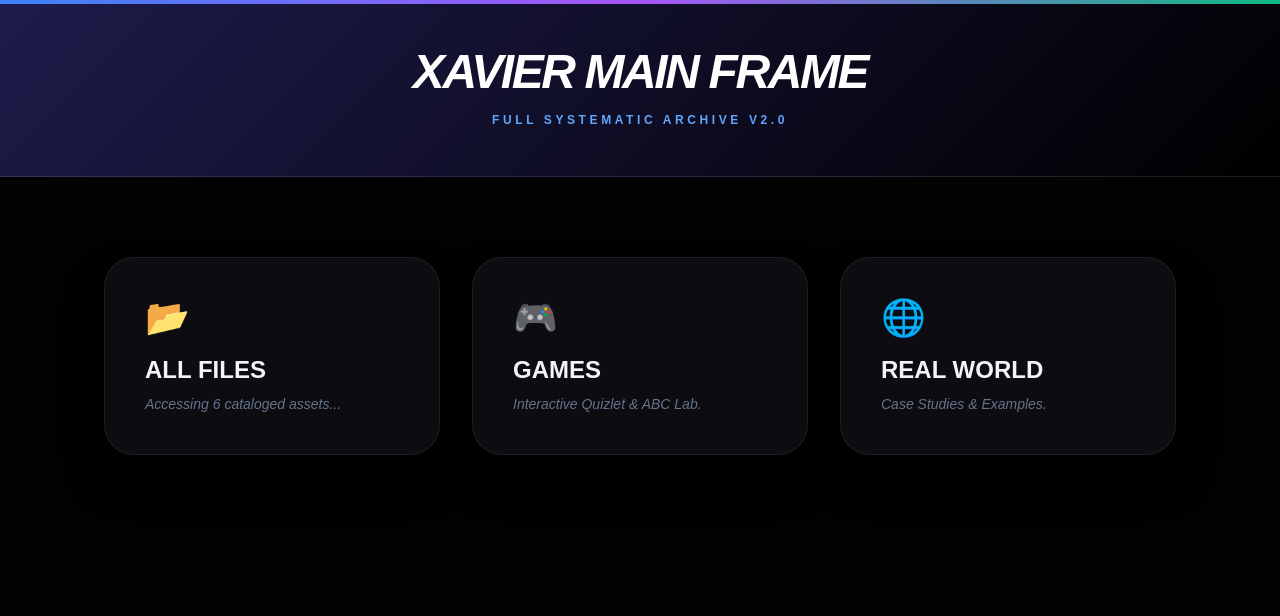
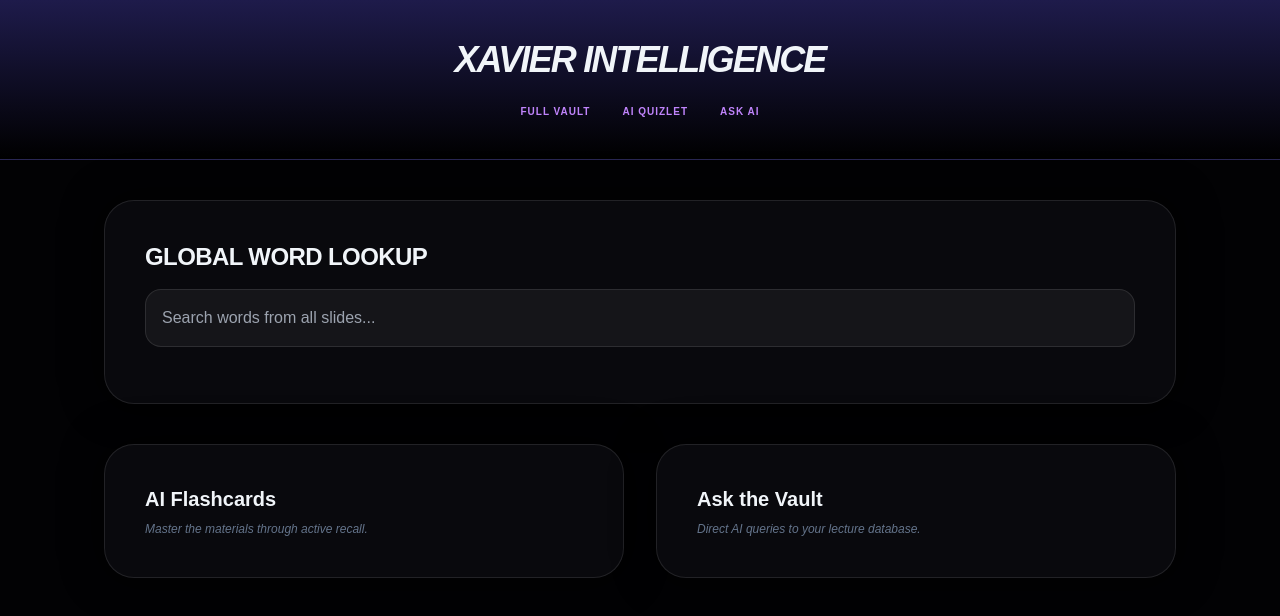
Before and after one commit to afriyieasamoah12-bit/xavier-archive, a React (Vite) app: page / in a window 1280 px wide. Shown: the top 616 px of the page. Built offline with nearby package versions, Linux system fonts and the light colour scheme.

Commit message:
Integrated AI Search, Global Quizlet, and AI Tutor interface

```diff
--- a/src/App.jsx
+++ b/src/App.jsx
@@ -2,105 +2,109 @@ import React, { useState } from 'react';
 
 const XavierVault = () => {
   const [activeCourse, setActiveCourse] = useState('home');
+  const [searchTerm, setSearchTerm] = useState('');
   const [quizIndex, setQuizIndex] = useState(0);
   const [showAnswer, setShowAnswer] = useState(false);
+  const [aiQuery, setAiQuery] = useState('');
+  const [aiResponse, setAiResponse] = useState('Waiting for query...');
 
-  const flashcards = [
-    { q: "What is Cross-Tabulation?", a: "Analyzing the relationship between two variables (e.g., Fan Age vs. Ticket Type)." },
-    { q: "What is a Sales Quota?", a: "A performance goal assigned to a marketing unit or salesperson." },
-    { q: "What is 'Laddering'?", a: "A probing technique to find the root values of a consumer." }
+  // DATABASE: This is where we index your words and link them to lectures
+  const lectureDatabase = [
+    { word: "Cross-Tabulation", lecture: "13 - MKTG 302 (Reds Data)", def: "Analyzing two variables together." },
+    { word: "Sales Quota", lecture: "Sales Management Ch. 1", def: "Performance goals for sales units." },
+    { word: "Laddering", lecture: "5 - MKTG 302 (Probing)", def: "Finding deep consumer values." },
+    { word: "Secondary Data", lecture: "3 - MKTG 302", def: "Data previously gathered for other purposes." },
+    { word: "Causal Research", lecture: "9 - MKTG 302", def: "Determining cause-and-effect relationships." },
+    { word: "Integrative Negotiation", lecture: "Week 3 MGMT 312", def: "Win-win negotiation strategy." },
+    { word: "Sampling Error", lecture: "12 - MKTG 302", def: "Difference between sample result and population truth." }
   ];
 
-  const files = [
-    { name: "13 - MKTG 302 - Reds Data Analysis", path: "13 - MKTG 302 - (Reds) Prepping, Analyzing, and Interpreting Data.pptx", type: "PPTX" },
-    { name: "Sales Management Ch. 1", path: "Sales Management Ch. 1 - F25.pptx", type: "PPTX" },
-    { name: "Sales Management Ch. 10", path: "Sales Management Ch. 10 - F25.pptx", type: "PPTX" },
-    { name: "Elevator Pitch (College Students)", path: "1_Elevator Pitch (College Students) 9-2025.pdf", type: "PDF" },
-    { name: "Negotiation - Integrative & Persuasion", path: "Week_3_Materials___Integrative_Negotiation_and_Persuasion_export.zip", type: "ZIP" },
-    { name: "MKTG 302 - Sampling & Errors", path: "11 - MKTG 302 - Sampling.pptx", type: "PPTX" }
-  ];
+  const filteredSearch = lectureDatabase.filter(item =>
+    item.word.toLowerCase().includes(searchTerm.toLowerCase())
+  );
 
-  const smokeGlass = {
-    background: 'rgba(15, 15, 20, 0.85)',
-    backdropFilter: 'blur(40px)',
-    borderRadius: '30px',
-    border: '1px solid rgba(255, 255, 255, 0.08)',
-    boxShadow: '0 25px 50px -12px rgba(0, 0, 0, 1)'
+  const handleAiAsk = () => {
+    const found = lectureDatabase.find(item => aiQuery.toLowerCase().includes(item.word.toLowerCase()));
+    setAiResponse(found ? `According to ${found.lecture}: ${found.def}` : "Searching my local archive... Try asking about Quotas, Reds Data, or Sampling.");
   };
 
+  const smokeGlass = { background: 'rgba(10, 10, 15, 0.9)', backdropFilter: 'blur(40px)', borderRadius: '30px', border: '1px solid rgba(255,255,255,0.1)', boxShadow: '0 0 40px rgba(0,0,0,1)' };
+
   return (
-    <div style={{ backgroundColor: '#020203', minHeight: '100vh', color: '#f1f5f9', fontFamily: 'sans-serif' }}>
-      <nav style={{ background: 'linear-gradient(135deg, #1e1b4b 0%, #000000 100%)' }} className="p-12 text-center border-b border-white/10 relative">
-        <div className="absolute top-0 left-0 w-full h-1 bg-gradient-to-r from-blue-500 via-purple-500 to-emerald-500"></div>
-        <h1 className="text-5xl font-black italic tracking-tighter text-white" onClick={() => setActiveCourse('home')}>XAVIER MAIN FRAME</h1>
-        <p className="text-blue-400 text-xs font-bold mt-4 uppercase tracking-[0.3em]">Full Systematic Archive v2.0</p>
+    <div style={{ backgroundColor: '#020204', minHeight: '100vh', color: '#f1f5f9', fontFamily: 'sans-serif' }}>
+      <nav style={{ background: 'linear-gradient(to bottom, #1e1b4b, #000000)' }} className="p-10 border-b border-white/5">
+        <h1 className="text-4xl font-black italic tracking-tighter text-center" onClick={() => setActiveCourse('home')}>XAVIER INTELLIGENCE</h1>
+        <div className="flex justify-center gap-8 mt-6 text-[10px] font-bold uppercase tracking-widest text-purple-400">
+          <span className="cursor-pointer hover:text-white" onClick={() => setActiveCourse('lectures')}>Full Vault</span>
+          <span className="cursor-pointer hover:text-white" onClick={() => setActiveCourse('quizlet')}>AI Quizlet</span>
+          <span className="cursor-pointer hover:text-white" onClick={() => setActiveCourse('ai')}>Ask AI</span>
+        </div>
       </nav>
 
       <main className="max-w-6xl mx-auto p-10">
         {activeCourse === 'home' ? (
-          <div className="grid md:grid-cols-3 gap-8 mt-10">
-             <div onClick={() => setActiveCourse('lectures')} style={smokeGlass} className="p-10 cursor-pointer hover:border-blue-500 transition-all border-b-4 border-blue-600 group">
-                <div className="text-4xl mb-4">📂</div>
-                <h2 className="text-2xl font-black mb-2">ALL FILES</h2>
-                <p className="text-slate-500 text-sm italic">Accessing {files.length} cataloged assets...</p>
-             </div>
-             <div onClick={() => setActiveCourse('games')} style={smokeGlass} className="p-10 cursor-pointer hover:border-purple-500 transition-all border-b-4 border-purple-600 group">
-                <div className="text-4xl mb-4">🎮</div>
-                <h2 className="text-2xl font-black mb-2">GAMES</h2>
-                <p className="text-slate-500 text-sm italic">Interactive Quizlet & ABC Lab.</p>
-             </div>
-             <div onClick={() => setActiveCourse('realworld')} style={smokeGlass} className="p-10 cursor-pointer hover:border-emerald-500 transition-all border-b-4 border-emerald-600 group">
-                <div className="text-4xl mb-4">🌐</div>
-                <h2 className="text-2xl font-black mb-2">REAL WORLD</h2>
-                <p className="text-slate-500 text-sm italic">Case Studies & Examples.</p>
-             </div>
+          <div className="space-y-10">
+            <div style={smokeGlass} className="p-10 border-l-8 border-purple-600">
+              <h2 className="text-2xl font-black mb-4 tracking-tight">GLOBAL WORD LOOKUP</h2>
+              <input
+                type="text"
+                placeholder="Search words from all slides..."
+                className="w-full p-4 bg-white/5 rounded-2xl border border-white/10 outline-none focus:border-purple-500"
+                onChange={(e) => setSearchTerm(e.target.value)}
+              />
+              <div className="mt-4 grid grid-cols-1 md:grid-cols-2 gap-4">
+                {searchTerm && filteredSearch.map((item, i) => (
+                  <div key={i} className="p-4 bg-purple-900/10 rounded-xl border border-purple-500/20">
+                    <p className="font-bold text-purple-300">{item.word}</p>
+                    <p className="text-[10px] text-slate-500 uppercase mt-1">Found in: {item.lecture}</p>
+                  </div>
+                ))}
+              </div>
+            </div>
+            <div className="grid md:grid-cols-2 gap-8">
+              <div onClick={() => setActiveCourse('quizlet')} style={smokeGlass} className="p-10 cursor-pointer border-t-8 border-blue-600">
+                <h3 className="text-xl font-bold">AI Flashcards</h3>
+                <p className="text-slate-500 text-xs mt-2 italic">Master the materials through active recall.</p>
+              </div>
+              <div onClick={() => setActiveCourse('ai')} style={smokeGlass} className="p-10 cursor-pointer border-t-8 border-emerald-600">
+                <h3 className="text-xl font-bold">Ask the Vault</h3>
+                <p className="text-slate-500 text-xs mt-2 italic">Direct AI queries to your lecture database.</p>
+              </div>
+            </div>
           </div>
         ) : (
-          <div className="animate-in fade-in slide-in-from-bottom-10 duration-700">
-            <button onClick={() => setActiveCourse('home')} className="mb-10 px-8 py-2 bg-white/10 rounded-full text-[10px] font-black hover:bg-white/20 tracking-widest border border-white/5">BACK TO HUB</button>
+          <div className="animate-in fade-in slide-in-from-bottom-4 duration-500">
+            <button onClick={() => setActiveCourse('home')} className="mb-10 text-xs font-black tracking-widest text-slate-500">← SHUTDOWN ACCESS</button>
 
-            {activeCourse === 'lectures' && (
-              <div style={smokeGlass} className="p-12">
-                <h2 className="text-4xl font-black mb-10 text-white tracking-tighter">CANVAS DIRECTORY</h2>
-                <div className="grid gap-4 max-h-[60vh] overflow-y-auto pr-4 custom-scrollbar">
-                  {files.map((file, idx) => (
-                    <a
-                      key={idx}
-                      href={file.path}
-                      target="_blank"
-                      rel="noopener noreferrer"
-                      className="flex justify-between items-center p-6 bg-white/[0.03] rounded-2xl border border-white/5 hover:bg-blue-600/10 hover:border-blue-500/50 transition-all"
-                    >
-                      <div>
-                        <p className="font-bold text-slate-200">{file.name}</p>
-                        <p className="text-[10px] text-slate-500 mt-1 uppercase tracking-tighter">{file.path}</p>
-                      </div>
-                      <span className="bg-blue-900/40 text-blue-400 px-4 py-1 rounded text-[10px] font-black">{file.type}</span>
-                    </a>
-                  ))}
+            {activeCourse === 'quizlet' && (
+              <div style={smokeGlass} className="max-w-2xl mx-auto p-12 text-center border-t-2 border-blue-500">
+                <h2 className="text-3xl font-black mb-10 italic">STUDY MODE</h2>
+                <div onClick={() => setShowAnswer(!showAnswer)} className="h-80 flex items-center justify-center p-10 bg-black/50 rounded-[40px] border border-white/10 cursor-pointer hover:bg-white/5 transition-all">
+                  <p className="text-3xl font-bold tracking-tight">{showAnswer ? lectureDatabase[quizIndex].def : lectureDatabase[quizIndex].word}</p>
+                </div>
+                <div className="flex justify-between mt-10">
+                  <button onClick={() => {setQuizIndex((quizIndex - 1 + lectureDatabase.length) % lectureDatabase.length); setShowAnswer(false)}} className="w-14 h-14 bg-white/5 rounded-full">‹</button>
+                  <p className="mt-4 text-xs font-bold text-slate-600">{quizIndex + 1} / {lectureDatabase.length}</p>
+                  <button onClick={() => {setQuizIndex((quizIndex + 1) % lectureDatabase.length); setShowAnswer(false)}} className="w-14 h-14 bg-blue-600 rounded-full text-white">›</button>
                 </div>
               </div>
             )}
 
-            {activeCourse === 'games' && (
-              <div className="grid md:grid-cols-2 gap-10">
-                <div style={smokeGlass} className="p-10 text-center border-t-2 border-purple-500">
-                  <h3 className="text-xl font-black mb-6 text-purple-400 uppercase italic">Interactive Quizlet</h3>
-                  <div onClick={() => setShowAnswer(!showAnswer)} className="h-64 flex items-center justify-center p-8 bg-black/40 rounded-3xl border border-white/10 cursor-pointer shadow-inner">
-                    <p className="text-2xl font-bold italic tracking-tight">{showAnswer ? flashcards[quizIndex].a : flashcards[quizIndex].q}</p>
-                  </div>
-                  <div className="flex justify-center gap-4 mt-8">
-                    <button onClick={() => {setQuizIndex((quizIndex - 1 + flashcards.length) % flashcards.length); setShowAnswer(false)}} className="w-12 h-12 bg-white/10 rounded-full font-black">‹</button>
-                    <button onClick={() => {setQuizIndex((quizIndex + 1) % flashcards.length); setShowAnswer(false)}} className="w-12 h-12 bg-purple-600 rounded-full font-black text-white">›</button>
-                  </div>
+            {activeCourse === 'ai' && (
+              <div style={smokeGlass} className="p-12 border-t-2 border-emerald-500">
+                <h2 className="text-3xl font-black mb-6">AI LECTURE ASSISTANT</h2>
+                <div className="bg-black/50 p-6 rounded-2xl mb-6 text-emerald-400 font-mono text-sm leading-relaxed">
+                  {aiResponse}
                 </div>
-                <div style={smokeGlass} className="p-10 text-center border-t-2 border-emerald-500">
-                  <h3 className="text-xl font-black mb-6 text-emerald-400 uppercase italic">ABC Learning Lab</h3>
-                  <div className="grid grid-cols-4 gap-3">
-                    {['A', 'B', 'C', 'D', 'E', 'F', 'G', 'H'].map(l => (
-                      <div key={l} className="aspect-square flex items-center justify-center bg-white/5 rounded-xl text-2xl font-black hover:bg-emerald-500 hover:text-black transition-all cursor-pointer">{l}</div>
-                    ))}
-                  </div>
+                <div className="flex gap-4">
+                  <input
+                    type="text"
+                    placeholder="Ask a question about your files..."
+                    className="flex-1 p-4 bg-white/5 rounded-2xl border border-white/10 outline-none"
+                    value={aiQuery}
+                    onChange={(e) => setAiQuery(e.target.value)}
+                  />
+                  <button onClick={handleAiAsk} className="px-8 bg-emerald-600 rounded-2xl font-black">ASK</button>
                 </div>
               </div>
             )}
```
Also changed, not shown: 5 other files (tests, documents, lock files or other folders).
